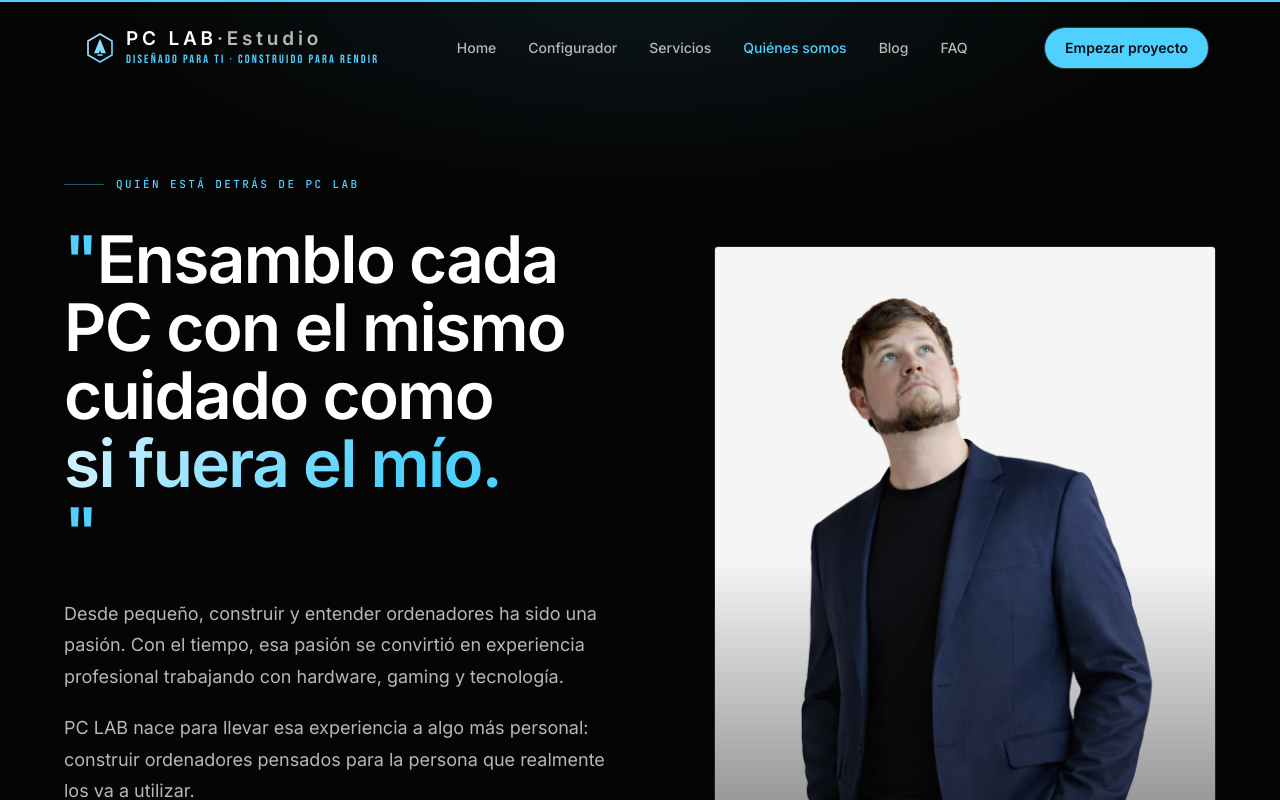
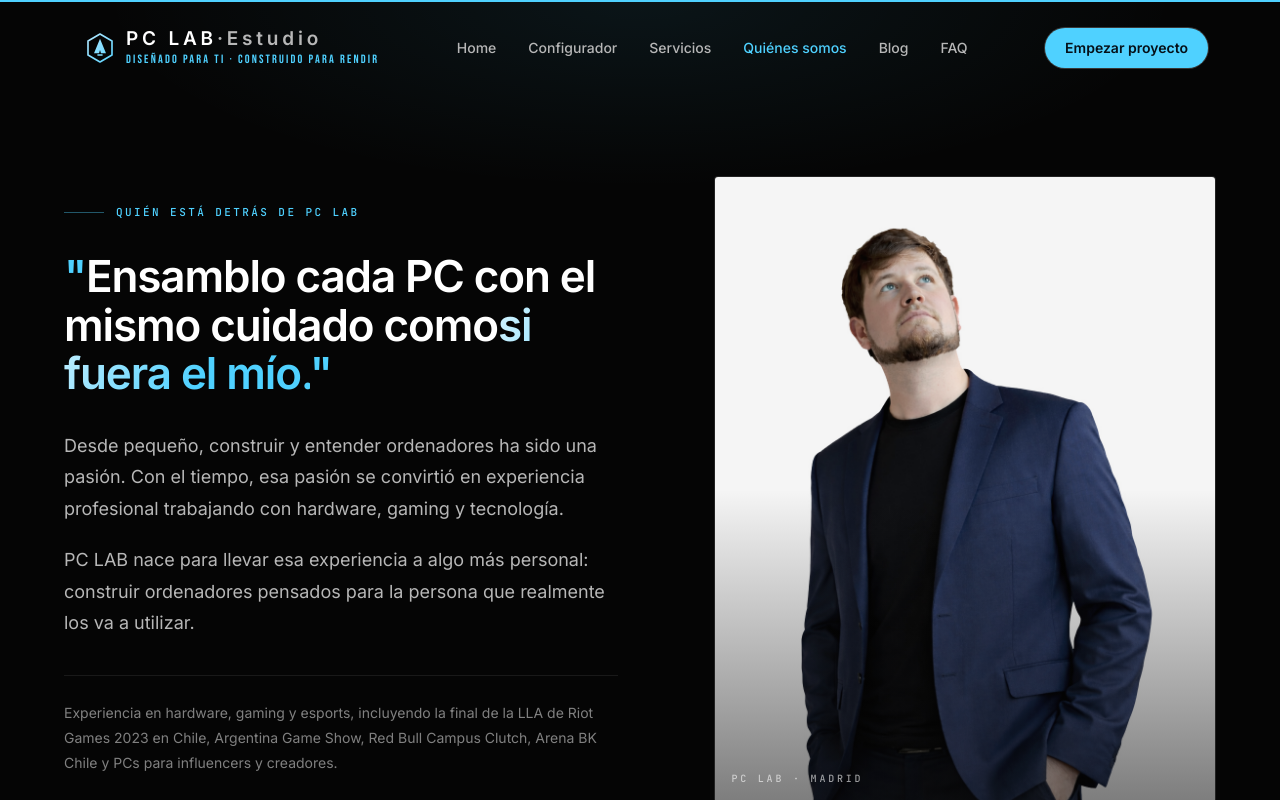
Before and after one commit to Nearcinho/pc-lab, a Next.js app: page /nosotros in a window 1280 px wide. Shown: the top 800 px of the page. Built offline with nearby package versions, Linux system fonts and the light colour scheme.

Commit message:
Nosotros: H1 fluido natural, mas ancho y menos alto

```diff
--- a/src/app/nosotros/page.tsx
+++ b/src/app/nosotros/page.tsx
@@ -47,10 +47,10 @@ export default function NosotrosPage() {
                 </p>
               </Reveal>
               <Reveal delay={0.08}>
-                <h1 className="mt-8 max-w-4xl font-display text-[2.6rem] font-semibold leading-[1.04] tracking-tight sm:text-6xl lg:text-[4.1rem]">
+                <h1 className="mt-8 max-w-3xl font-display text-[2.2rem] font-semibold leading-[1.1] tracking-tight sm:text-5xl lg:text-[2.75rem]">
                   <span className="text-brand">"</span>
                   Ensamblo cada PC con el mismo cuidado como
-                  <span className="block text-gradient">si fuera el mío.</span>
+                  <span className="text-gradient">si fuera el mío.</span>
                   <span className="text-brand">"</span>
                 </h1>
               </Reveal>
```
